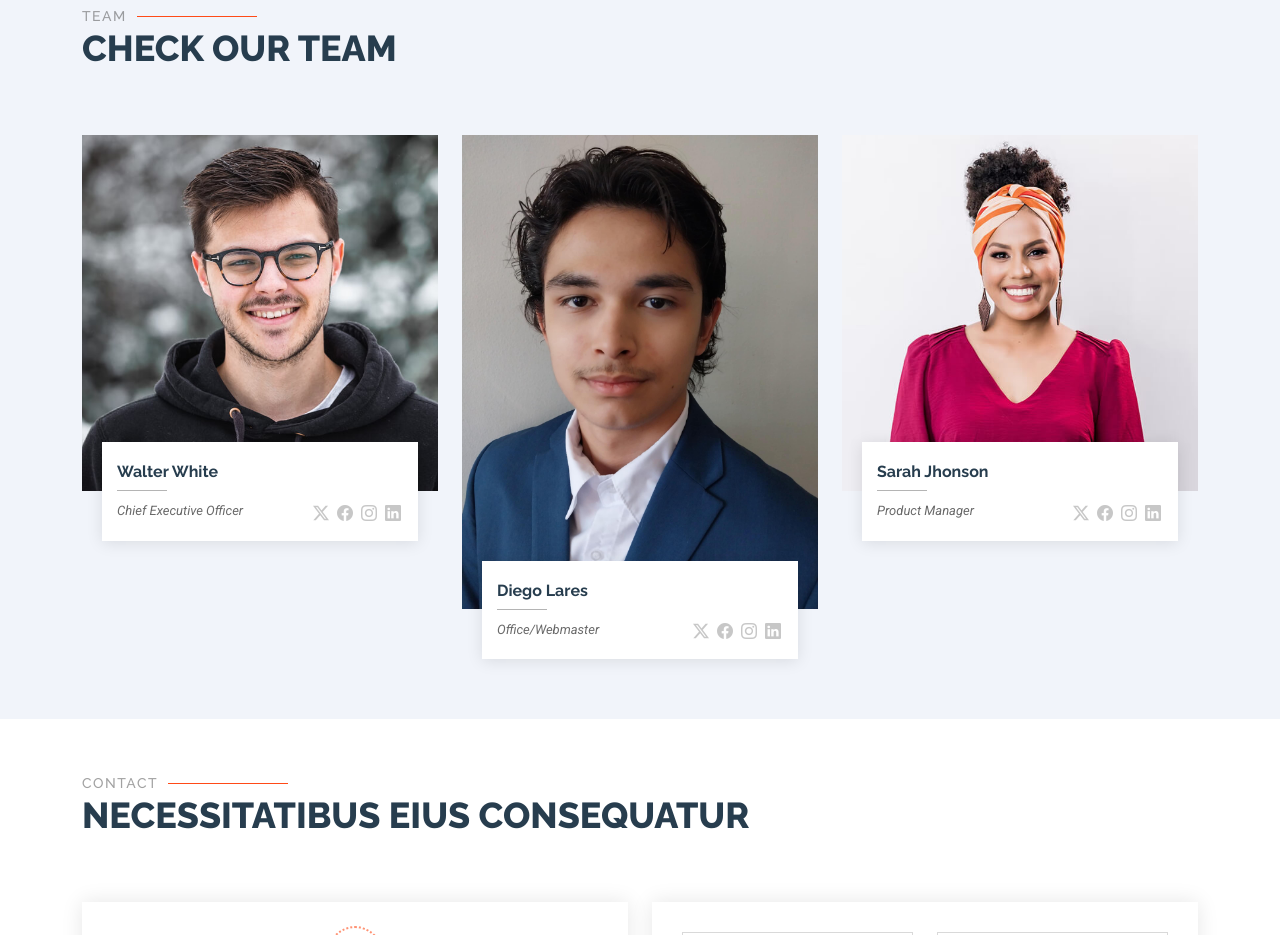
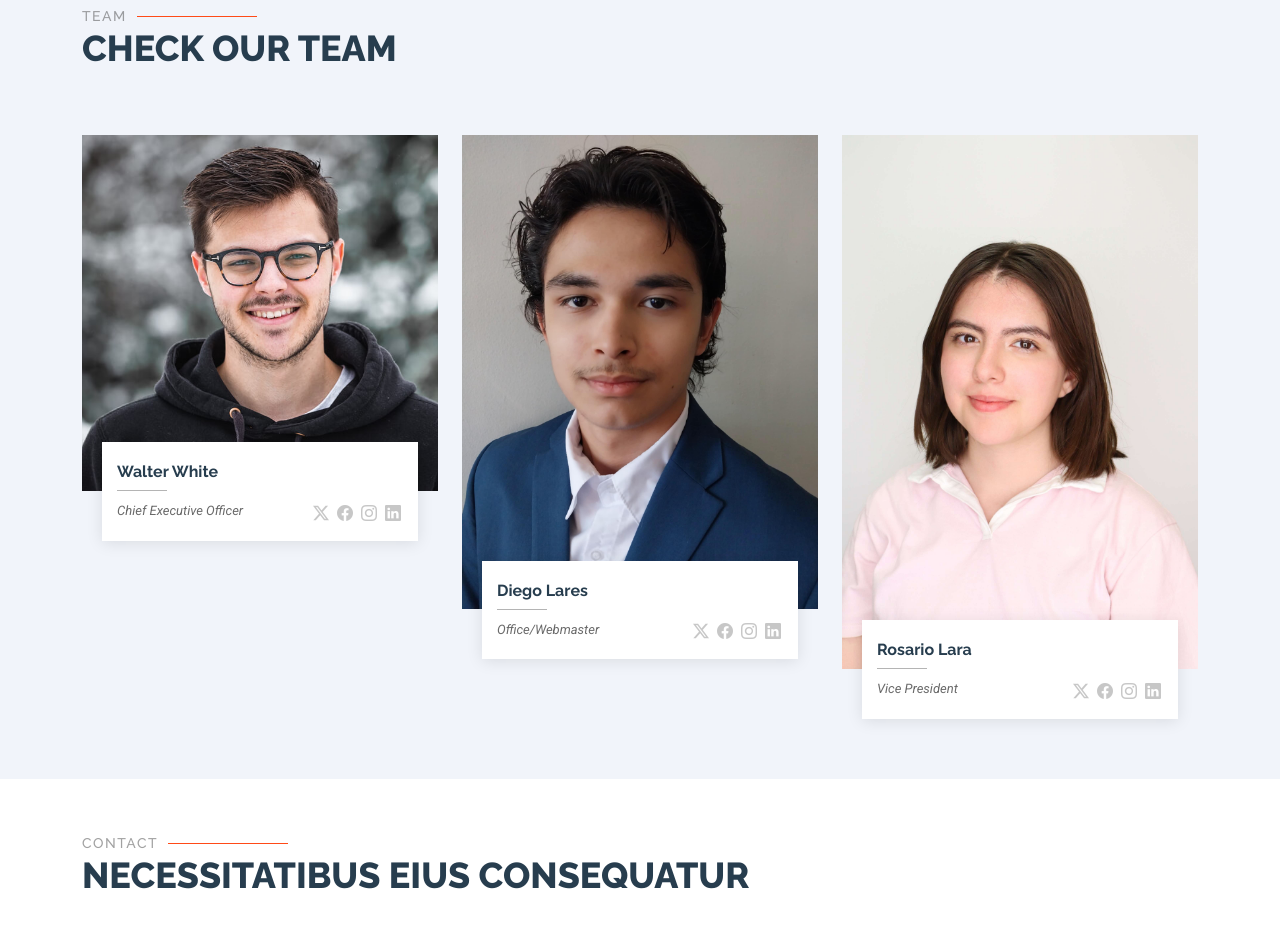
Before and after one commit to VisionMexicoUTEP/Vision-Mexico-Website, a plain HTML site: page index.html in a window 1280 px wide. Shown: the part 6060-6995 px from the top of the page. Drawn offline with Linux system fonts and the light colour scheme; animation ran at ten frames a second.

Commit message:
add my picture - Rosario

```diff
--- a/index.html
+++ b/index.html
@@ -856,10 +856,10 @@
 
           <div class="col-lg-4 col-md-6" data-aos="fade-up" data-aos-delay="300">
             <div class="member">
-              <div class="pic"><img src="assets/img/team/team-3.jpg" class="img-fluid" alt=""></div>
+              <div class="pic"><img src="assets/img/team/foto.jpeg" class="img-fluid" alt=""></div>
               <div class="member-info">
-                <h4>Sarah Jhonson</h4>
-                <span>Product Manager</span>
+                <h4>Rosario Lara</h4>
+                <span>Vice President</span>
                 <div class="social">
                   <a href=""><i class="bi bi-twitter-x"></i></a>
                   <a href=""><i class="bi bi-facebook"></i></a>
```
Also changed, not shown: assets/img/team/foto.jpeg (added).
